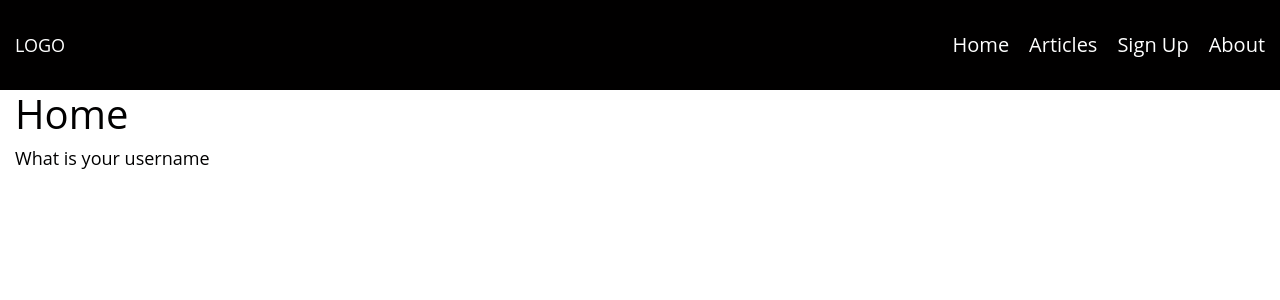
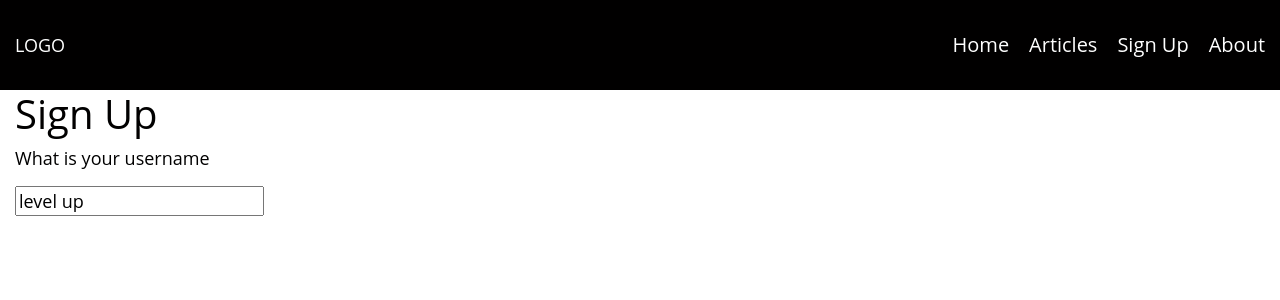
Before and after one commit to zeeroday/feblogpost, a React (Create React App) app: page /signup in a window 1280 px wide. Shown: the top 300 px of the page. Built offline with nearby package versions, Linux system fonts and the light colour scheme.

Commit message:
add text box to signup

```diff
--- a/public/index.html
+++ b/public/index.html
@@ -40,5 +40,6 @@
     -->
 
 
+
   </body>
 </html>
--- a/src/assets/components/pages/signup.js
+++ b/src/assets/components/pages/signup.js
@@ -7,15 +7,19 @@ class SignUp extends Component {
     return (
       <div className="container-fluid">
           <h1>
-            Home
+            Sign Up
           </h1>
 
           <p>
           What is your username
           </p>
+          <input type="text" value="level up"/>
+
       </div >
+
     );
   }
 }
 
+
 export default SignUp;
--- a/src/index.js
+++ b/src/index.js
@@ -4,13 +4,14 @@ import ReactDOM from 'react-dom';
 import App from './App';
 import registerServiceWorker from './registerServiceWorker';
 
-export default class HelloWorldApp extends Component {
-  render() {
-    return (
-      <Text>Hello world!</Text>
-    );
-  }
-}
+// export default class HelloWorldApp extends Component {
+//   render() {
+//     return (
+//       <Text>Hello world!</Text>
+//     );
+//   }
+// }
+
 
 ReactDOM.render(
   <App />,
```
Also changed, not shown: 1 other file (tests, documents, lock files or other folders).
